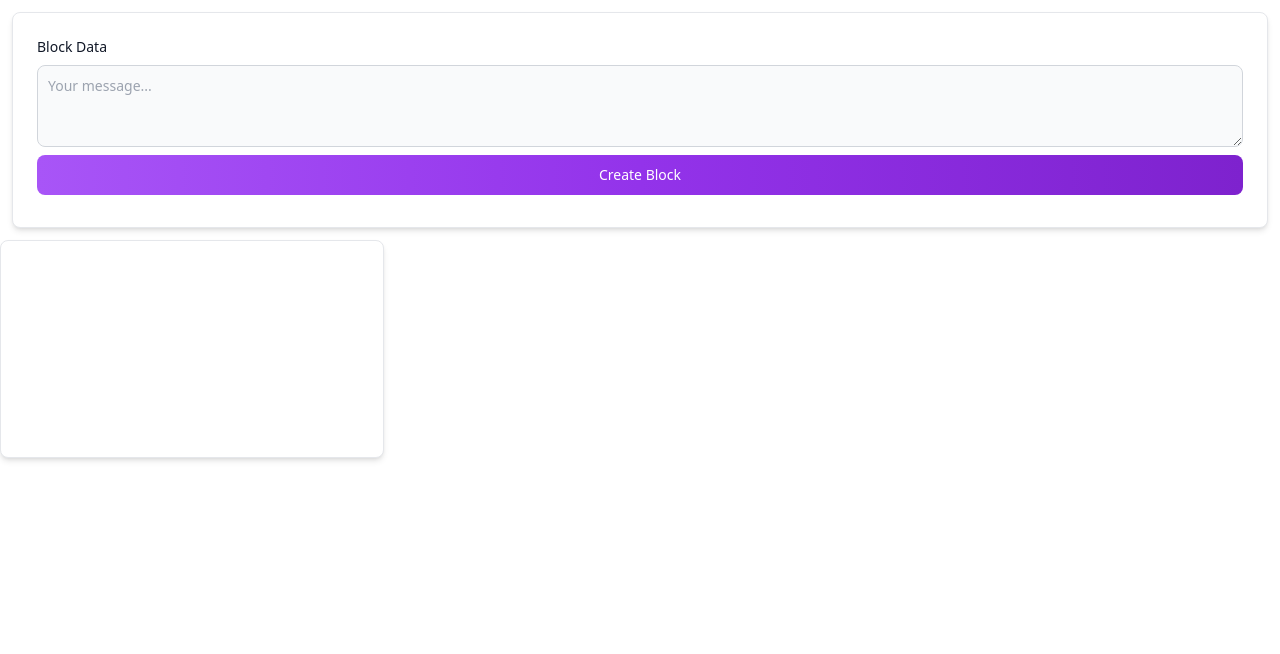
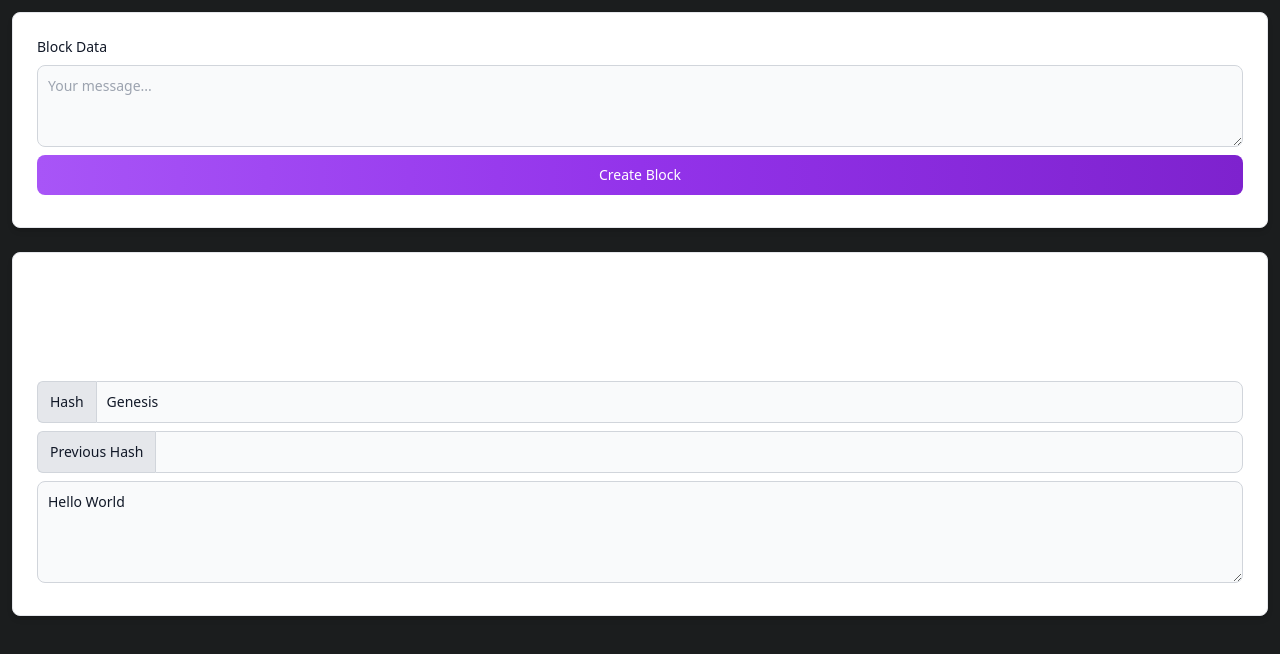
Before and after one commit to waiscodes/demo.blockchain, a React app: page / in a window 1280 px wide. Shown: the top 654 px of the page. Built offline with nearby package versions, Linux system fonts and the light colour scheme; the HTML template or start-up script is replaced by a standard one.

Commit message:
fixed hashes and block styling

```diff
--- a/src/App.tsx
+++ b/src/App.tsx
@@ -9,7 +9,7 @@ const App: React.FC = (): JSX.Element => {
 	return (
 		<main className="text-white">
 			<AddBlock addBlock={addBlock} />
-			<div>
+			<div className="flex flex-col-reverse">
 				{chain.map((block, index) => (
 					<Block key={index} updateBlockData={updateBlockData} block={block} />
 				))}
--- a/src/components/Block.tsx
+++ b/src/components/Block.tsx
@@ -8,22 +8,55 @@ interface Props {
 
 const Block: React.FC<Props> = ({ block, updateBlockData }): JSX.Element => {
 	const [tx, setTx] = React.useState<string>(block.tx);
-	const handleTxChange = (e: React.ChangeEvent<HTMLInputElement>) => {
-		const { value } = e.target;
-		setTx(value);
+
+	const handleTxChange = (tx: string) => {
+		setTx(tx);
 		updateBlockData(block.height, tx);
 	};
+
 	return (
 		<>
-			<div className="p-6 max-w-sm overflow-scroll bg-white rounded-lg border border-gray-200 shadow-md dark:bg-gray-800 dark:border-gray-700">
-				<p>Height: {block.height}</p>
-				<p>Difficulty: {block.difficulty}</p>
-				<p>Nonce: {block.nonce}</p>
+			<div className="p-6 m-3 bg-white rounded-lg border border-gray-200 shadow-md dark:bg-gray-800 dark:border-gray-700">
+				<div className="block-header">
+					<p>Height: {block.height}</p>
+					<p>Difficulty: {block.difficulty}</p>
+					<p>Nonce: {block.nonce}</p>
+					<p>Timestamp: {block.timestamp}</p>
 
-				<p>Timestamp: {block.timestamp}</p>
-				<p className="whitespace-nowrap">Previous Hash: {block.prevHash}</p>
-				<p className="whitespace-nowrap">Hash: {block.hash}</p>
-				<input type="text" name="tx" value={tx} onChange={(e) => handleTxChange(e)} />
+					<div className="hashes">
+						<div className="flex my-2">
+							<span className="inline-flex items-center px-3 text-sm text-gray-900 bg-gray-200 rounded-l-md border border-r-0 border-gray-300 dark:bg-gray-600 dark:text-gray-400 dark:border-gray-600">
+								Hash
+							</span>
+							<input
+								type="text"
+								defaultValue={block.hash}
+								className="rounded-none rounded-r-lg bg-gray-50 border border-gray-300 text-gray-900 focus:ring-blue-500 focus:border-blue-500 block flex-1 min-w-0 w-full text-sm p-2.5  dark:bg-gray-700 dark:border-gray-600 dark:placeholder-gray-400 dark:text-white dark:focus:ring-blue-500 dark:focus:border-blue-500"
+								disabled
+							/>
+						</div>
+						<div className="flex my-2">
+							<span className="inline-flex items-center px-3 text-sm text-gray-900 bg-gray-200 rounded-l-md border border-r-0 border-gray-300 dark:bg-gray-600 dark:text-gray-400 dark:border-gray-600">
+								Previous Hash
+							</span>
+							<input
+								type="text"
+								defaultValue={block.prevHash}
+								className="rounded-none rounded-r-lg bg-gray-50 border border-gray-300 text-gray-900 focus:ring-blue-500 focus:border-blue-500 block flex-1 min-w-0 w-full text-sm p-2.5  dark:bg-gray-700 dark:border-gray-600 dark:placeholder-gray-400 dark:text-white dark:focus:ring-blue-500 dark:focus:border-blue-500"
+								disabled
+							/>
+						</div>
+					</div>
+				</div>
+
+				<textarea
+					id="add-block"
+					rows={4}
+					className="block my-2 p-2.5 w-full text-sm text-gray-900 bg-gray-50 rounded-lg border border-gray-300 focus:ring-blue-500 focus:border-blue-500 dark:bg-gray-700 dark:border-gray-600 dark:placeholder-gray-400 dark:text-white dark:focus:ring-blue-500 dark:focus:border-blue-500"
+					placeholder="Your message..."
+					onChange={(e) => handleTxChange(e.target.value)}
+					value={tx}
+				></textarea>
 			</div>
 		</>
 	);
--- a/src/index.css
+++ b/src/index.css
@@ -1,3 +1,7 @@
 @tailwind base;
 @tailwind components;
 @tailwind utilities;
+
+body {
+  background-color:#1B1D1E;
+}
```
